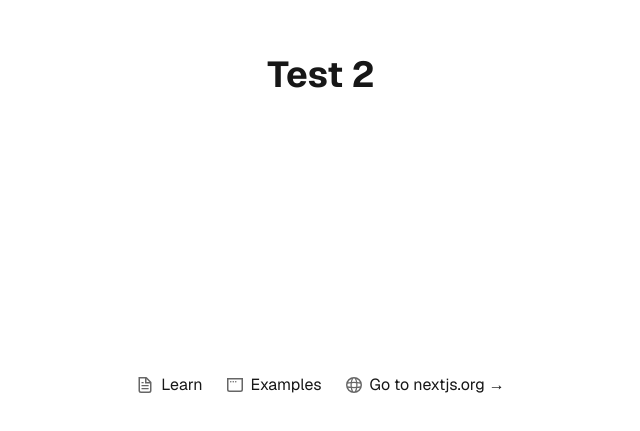
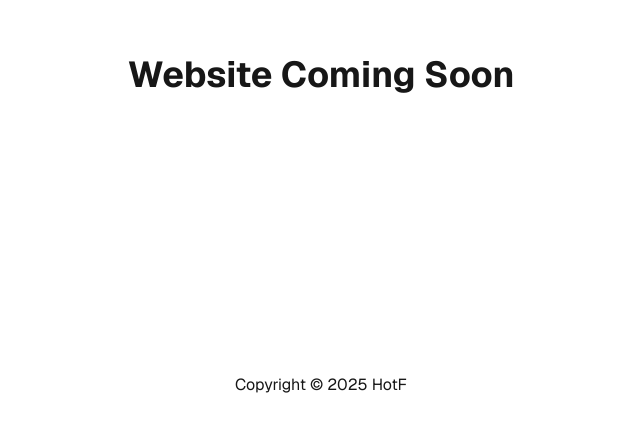
Before and after one commit to Heart-of-the-Forest-Dramatic-Society/hotf-website, a Next.js app: page / in a window 1280 px wide. Shown: the part 325-756 px from the top of the page, without its empty margins (319-959 px from the left). Built offline with nearby package versions, Linux system fonts and the light colour scheme.

Commit message:
Update Home component to change header text to "Website Coming Soon" and replace links with copyright notice

```diff
--- a/app/page.tsx
+++ b/app/page.tsx
@@ -1,57 +1,11 @@
-import Image from "next/image";
-
 export default function Home() {
   return (
     <div className="font-sans grid grid-rows-[20px_1fr_20px] items-center justify-items-center min-h-screen p-8 pb-20 gap-16 sm:p-20">
       <main className="flex flex-col gap-[32px] row-start-2 items-center sm:items-start">
-        <h1 className="text-4xl font-bold">Test 2</h1>
+        <h1 className="text-4xl font-bold">Website Coming Soon</h1>
       </main>
       <footer className="row-start-3 flex gap-[24px] flex-wrap items-center justify-center">
-        <a
-          className="flex items-center gap-2 hover:underline hover:underline-offset-4"
-          href="https://nextjs.org/learn?utm_source=create-next-app&utm_medium=appdir-template-tw&utm_campaign=create-next-app"
-          target="_blank"
-          rel="noopener noreferrer"
-        >
-          <Image
-            aria-hidden
-            src="/file.svg"
-            alt="File icon"
-            width={16}
-            height={16}
-          />
-          Learn
-        </a>
-        <a
-          className="flex items-center gap-2 hover:underline hover:underline-offset-4"
-          href="https://vercel.com/templates?framework=next.js&utm_source=create-next-app&utm_medium=appdir-template-tw&utm_campaign=create-next-app"
-          target="_blank"
-          rel="noopener noreferrer"
-        >
-          <Image
-            aria-hidden
-            src="/window.svg"
-            alt="Window icon"
-            width={16}
-            height={16}
-          />
-          Examples
-        </a>
-        <a
-          className="flex items-center gap-2 hover:underline hover:underline-offset-4"
-          href="https://nextjs.org?utm_source=create-next-app&utm_medium=appdir-template-tw&utm_campaign=create-next-app"
-          target="_blank"
-          rel="noopener noreferrer"
-        >
-          <Image
-            aria-hidden
-            src="/globe.svg"
-            alt="Globe icon"
-            width={16}
-            height={16}
-          />
-          Go to nextjs.org →
-        </a>
+        <p>Copyright © {new Date().getFullYear()} HotF</p>
       </footer>
     </div>
   );
```
